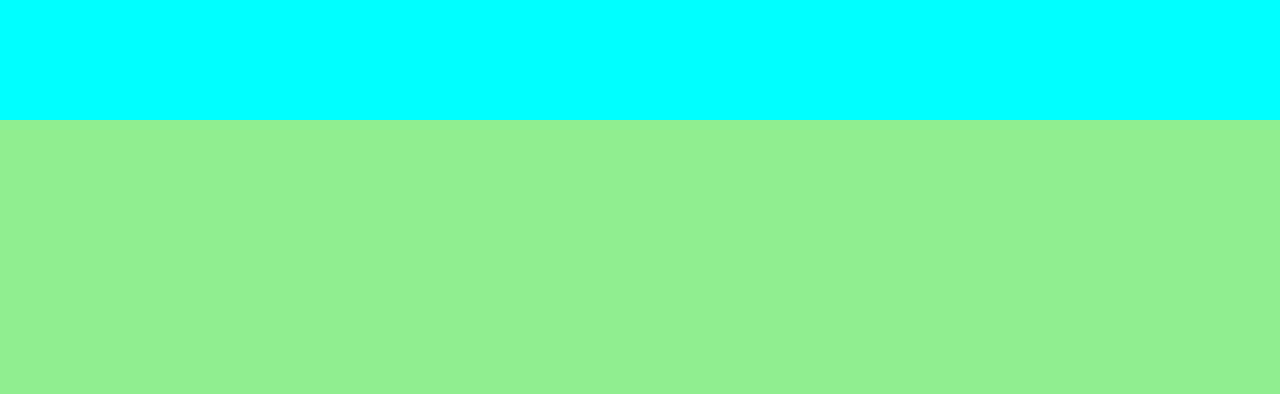
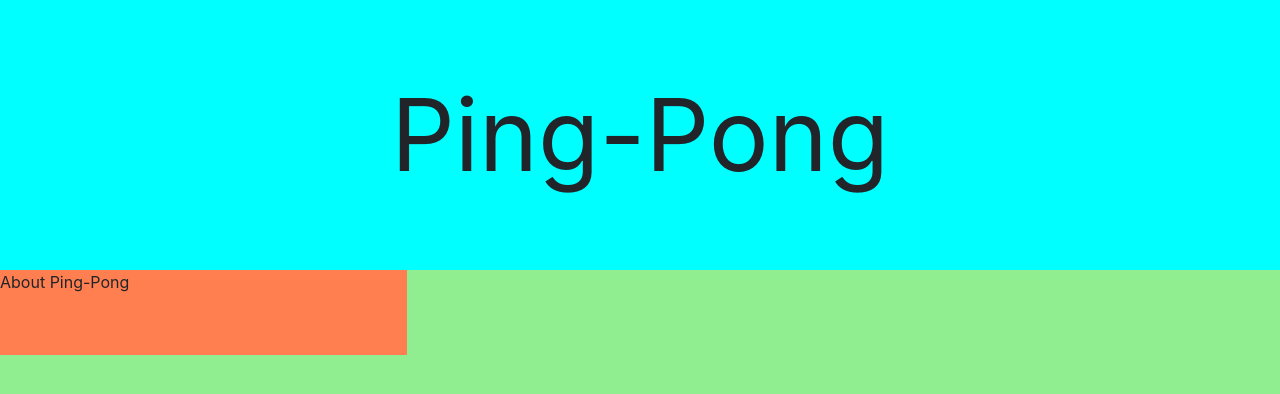
Before and after one commit to kanyiangela/ping-pong, a plain HTML site: page index.html in a window 1280 px wide. Drawn offline with nearby package versions, Linux system fonts and the light colour scheme.

Commit message:
adding header

```diff
--- a/index.html
+++ b/index.html
@@ -12,5 +12,10 @@
 
 <body>
   <header>
+    <hi>ping-pong</hi>
+  </header>
+  <div class="row">
+    <div class="col-md-4">
+      <div class="side" <h2> about ping-pong</h2>
 
 </html>
```
